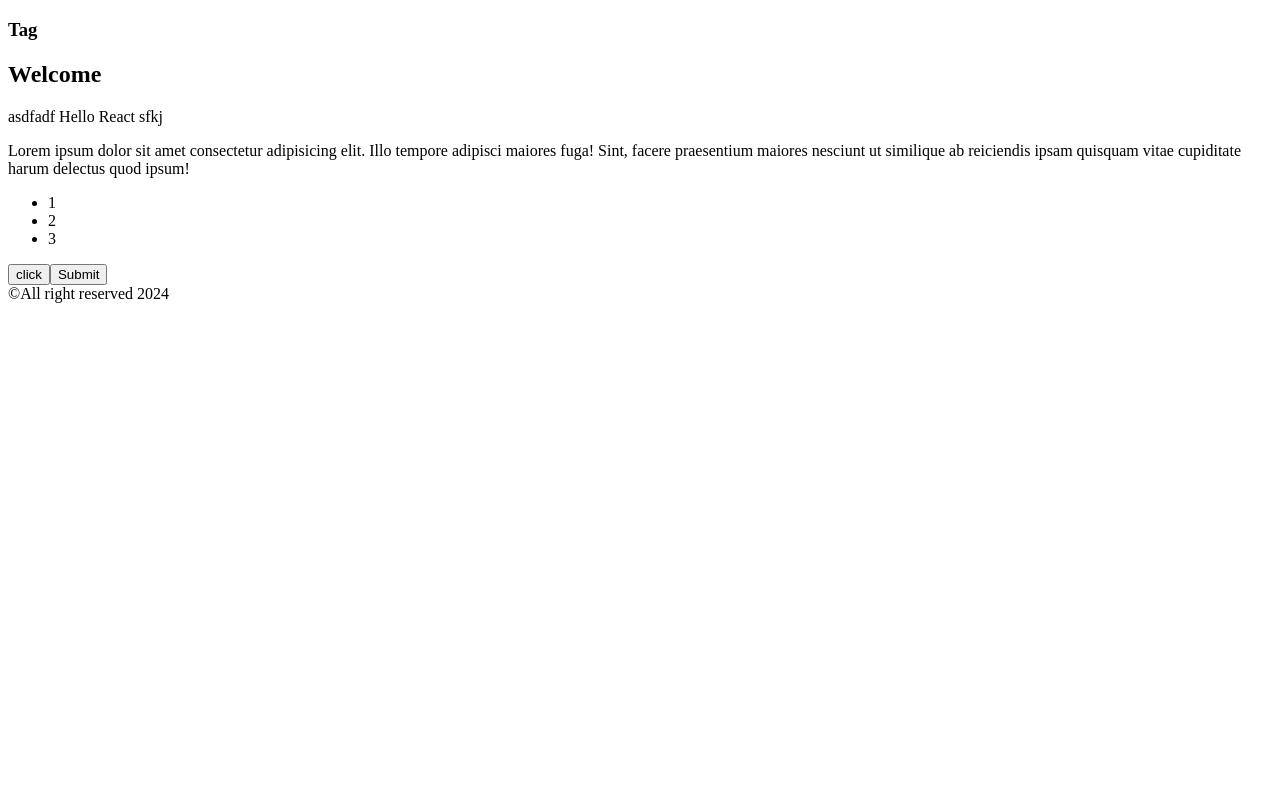
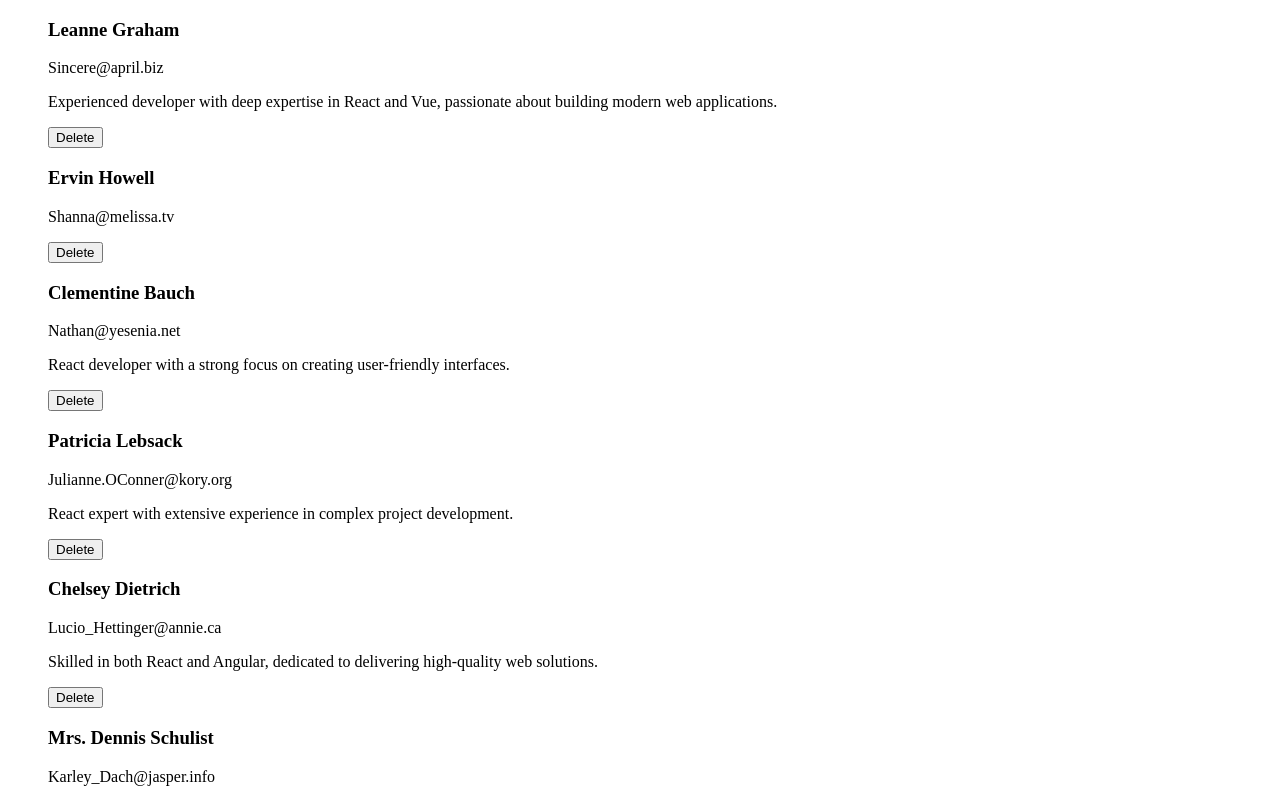
Before and after one commit to AndreyS86/Fs110-test, a React (Vite) app: page / in a window 1280 px wide. Shown: the top 800 px of the page. Built offline with nearby package versions, Linux system fonts and the light colour scheme.

Commit message:
finily M1L1

```diff
--- a/src/App.jsx
+++ b/src/App.jsx
@@ -1,20 +1,31 @@
 import Footer from "./components/Footer/Footer";
 import Header from "./components/Header/Header";
+import Message from "./components/Message/message";
+import User from "./components/User/User";
 import WelcomeSection from "./components/WelcomeComponents/WelcomeSection";
+import usersData from "./assets/users";
 
+0;
 const App = () => {
-  const isOnline = false;
-  const isLoggedIn = true;
-  const message = "Hello React";
   return (
     <>
       <Header />
-      <h3>Tag</h3>
+      {/* <h3>Tag</h3>
       {isOnline && <h2>Hello</h2>}
       {isLoggedIn && <h2>Welcome</h2>}
-      <p>asdfadf {message} sfkj</p>
-      <WelcomeSection />
-      <Footer />
+      <p>asdfadf {message} sfkj</p> */}
+      {/* <Message author="Oleg" message="Привіт" isOnline={true} />
+      <Message author="Olena" message="Як справи" isOnline={false} />
+      <Message author="Petro" message="Добре" isOnline={true} /> */}
+      <ul>
+        {/* {[1, 2, 3, 4].map((value) => (
+          <li>{value}</li>
+        ))} */}
+
+        {usersData.map((user) => (
+          <User key={user.id} {...user} />
+        ))}
+      </ul>
     </>
   );
 };
--- a/src/components/Header/Header.jsx
+++ b/src/components/Header/Header.jsx
@@ -1,8 +1,7 @@
 const Header = () => {
   <header>
-    <div>Logo</div>
+    <div>LOGO</div>
   </header>;
 };
 
-
 export default Header;
--- /dev/null
+++ b/src/components/Message/message.jsx
@@ -0,0 +1,11 @@
+const Message = ({ author = "Incognito", message, isOnline }) => {
+  return (
+    <div>
+      <h3>{author}</h3>
+      <p>{isOnline ? "Online" : "Offline"}</p>
+      <p>{message}</p>
+    </div>
+  );
+};
+
+export default Message;
--- /dev/null
+++ b/src/components/User/User.jsx
@@ -0,0 +1,12 @@
+const User = ({ name, email, bio }) => {
+  return (
+    <div>
+      <h3>{name}</h3>
+      <p>{email}</p>
+      <p>{bio}</p>
+      <button>Delete</button>
+    </div>
+  );
+};
+
+export default User;
```
